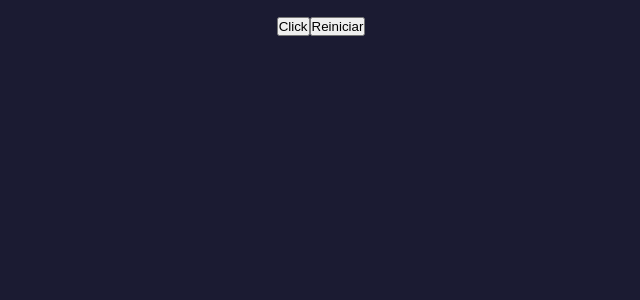
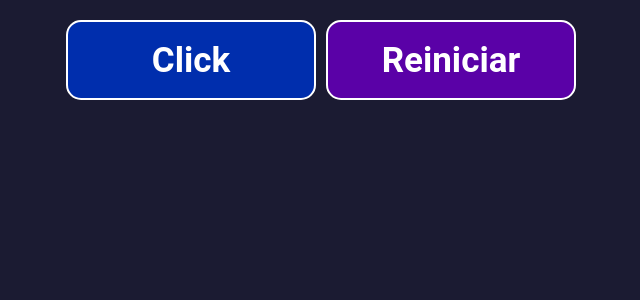
Before and after one commit to estebanpisani/contadordeClicks-freeCodeCamp, a React (Create React App) app: page / in a window 1280 px wide. Shown: the top 300 px of the page, without its empty margins (319-959 px from the left). Built offline with nearby package versions, Linux system fonts and the light colour scheme.

Commit message:
Estilos para Boton

```diff
--- a/src/App.js
+++ b/src/App.js
@@ -8,7 +8,7 @@
   }
 
   const reiniciarContador = () =>{
-
+  console.log("Reiniciar");
   }
 
 
--- a/src/components/Boton.jsx
+++ b/src/components/Boton.jsx
@@ -1,4 +1,5 @@
 import React from 'react';
+import '../styles/Boton.css'
 
 //En vez de recibir el objeto 'props' como parámetro, directamente indicamos qué propiedades de ese props {} queremos recibir. Esta sintaxis se llama Destructuring.
 //Recibimos un   string,    boolean,   función.
--- /dev/null
+++ b/src/styles/Boton.css
@@ -0,0 +1,24 @@
+button {
+    width: 250px;
+    height: 80px;
+    font-size: 35px;
+    font-family: Roboto, sans-serif;
+    font-weight: bold;
+    color: white;
+    border: 2px solid white;
+    border-radius: 15px;
+    margin: 5px;
+    cursor: pointer;
+}
+
+button:hover {
+    background-color: #00471b;
+}
+
+.boton-click{
+    background-color: #002ead;
+}
+
+.boton-reiniciar {
+    background-color: #5a01a7;
+}
```
